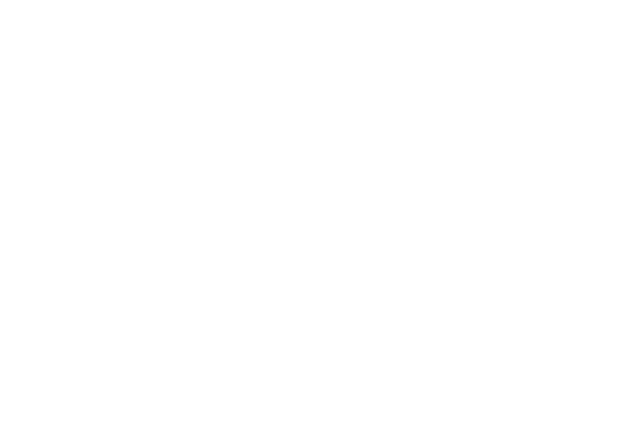
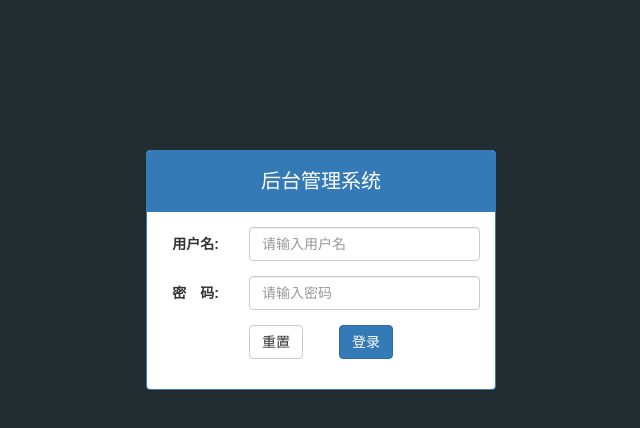
Before and after one commit to MTrainbow/letao, a website: page public/back/login.html in a window 1280 px wide. Shown: the whole page, without its empty margins (319-959 px from the left). Drawn offline with Linux system fonts and the light colour scheme.

Commit message:
login初始化完成

```diff
--- /dev/null
+++ b/public/back/css/common.css
@@ -0,0 +1,62 @@
+/*=======reset css========*/
+*,
+*::before,
+*::after{
+    /*所有的标签，和伪元素都选中*/
+    margin: 0;
+    padding: 0;
+    /*移动端常用布局是非固定像素*/
+    box-sizing: border-box;
+    -webkit-box-sizing: border-box;
+    /*点击高亮效果的清除*/
+    tap-highlight-color: transparent;
+    -webkit-tap-highlight-color: transparent;
+}
+body{
+    font-size: 14px;
+    font-family: "Microsoft YaHei",sans-serif;
+}
+ul,ol{
+    list-style: none;
+}
+a{
+    text-decoration: none;
+    color: #333;
+}
+input,textarea{
+    border: none;
+    outline: none;
+    /*不允许改变尺寸*/
+    resize: none;
+    /*元素的外观  none没有任何样式*/
+    -webkit-appearance: none;
+}
+/*=======common css========*/
+.f_left{
+    float: left;
+}
+.f_right{
+    float: right;
+}
+.clearFix::before,
+.clearFix::after{
+    content: "";
+    display: block;
+    visibility: hidden;
+    height: 0;
+    line-height: 0;
+    clear: both;
+}
+.mt_150 {
+   margin-top: 150px;
+}
+
+/*******/
+.body_bg {
+    background: #222D32;
+}
+.panel .panel-title {
+    height: 40px;
+    line-height: 40px;
+    font-size: 20px;
+}
--- a/public/back/login.html
+++ b/public/back/login.html
@@ -5,9 +5,41 @@
     <title>乐淘电商</title>
     <link rel="stylesheet" href="./lib/bootstrap/css/bootstrap.css">
     <link rel="stylesheet" href="./lib/nprogress/nprogress.css">
+    <link rel="stylesheet" href="./css/common.css">
 </head>
-<body>
+<body class="body_bg">
 
+<div class="container">
+    <div class="col-lg-4 col-lg-offset-4 mt_150">
+        <div class="panel panel-primary">
+            <div class="panel-heading">
+                <h3 class="panel-title text-center">后台管理系统</h3>
+            </div>
+            <div class="panel-body">
+                <form class="form-horizontal">
+                    <div class="form-group">
+                        <label for="username" class="col-sm-3 control-label">用户名:</label>
+                        <div class="col-sm-9">
+                            <input type="text" class="form-control" name="username" id="username" placeholder="请输入用户名">
+                        </div>
+                    </div>
+                    <div class="form-group">
+                        <label for="password" class="col-sm-3 control-label">密　码:</label>
+                        <div class="col-sm-9">
+                            <input type="password" class="form-control" id="password" placeholder="请输入密码">
+                        </div>
+                    </div>
+                    <div class="form-group">
+                        <div class="col-sm-offset-3 col-sm-6">
+                            <button type="reset" class="btn btn-default pull-left">重置</button>
+                            <button type="submit" class="btn btn-primary pull-right">登录</button>
+                        </div>
+                    </div>
+                </form>
+            </div>
+        </div>
+    </div>
+</div>
 
 <script src="./lib/jquery/jquery.min.js"></script>
 <script src="./lib/bootstrap/js/bootstrap.min.js"></script>
```
